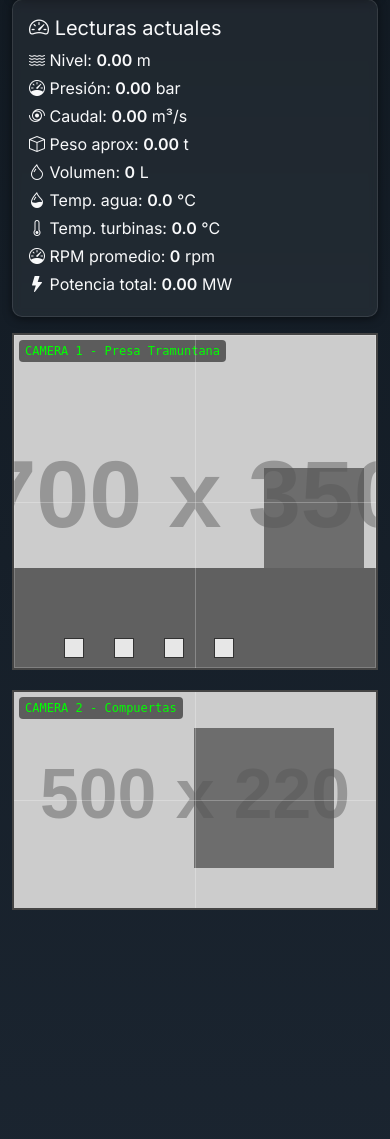
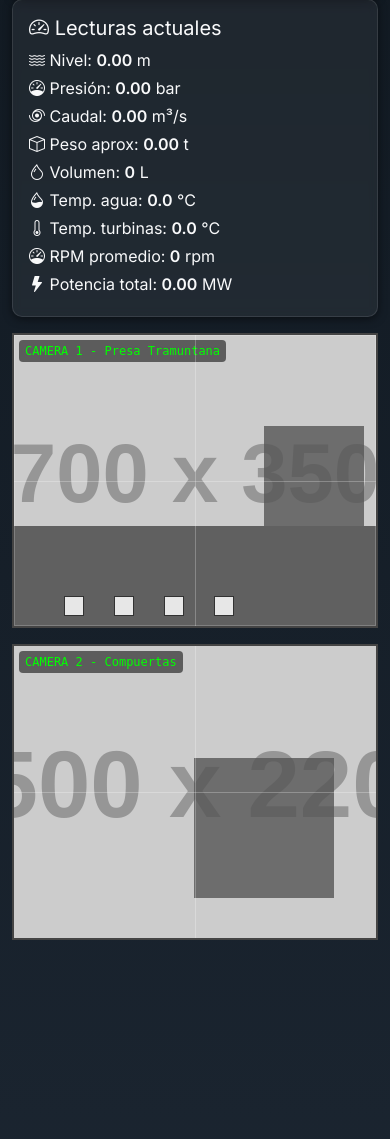
Before and after one commit to j0rd1s3rr4n0/HydroFlowConsole, a Flask app: template templates/dashboard.html in a window 390 px wide. Shown: the part 238-1377 px from the top of the page. Before the commit the page ends 1148 px from the top, so only its background shows below. Run offline with Flask 3, Linux system fonts and the light colour scheme; the template is opened without the code that fills it, so the values that code supplies are empty; grey boxes labelled with a size stand in for pictures from a placeholder-image service; some libraries are stand-ins or nearby versions.

Commit message:
Arrange main cameras in responsive row

```diff
--- a/templates/dashboard.html
+++ b/templates/dashboard.html
@@ -23,9 +23,7 @@
     #map {
       position: relative;
       width: 100%;
-      max-width: 700px;
-      height: 40vh;
-      margin: auto;
+      height: 35vh;
       border: 2px solid #444;
       background: #222 url('https://dummyimage.com/700x350/555/fff&text=Presa') no-repeat center/cover;
       color: #0f0;
@@ -33,9 +31,7 @@
     #gatecam {
       position: relative;
       width: 100%;
-      max-width: 500px;
-      height: 220px;
-      margin: 20px auto;
+      height: 35vh;
       border: 2px solid #444;
       background: #000 url('https://dummyimage.com/500x220/333/fff&text=Compuertas') no-repeat center/cover;
       color: #0f0;
@@ -174,6 +170,8 @@
       </div>
     </div>
   </div>
+  <div class="row mb-3">
+    <div class="col-md-6">
       <div id="map" class="mb-3">
         <div id="cam-overlay" class="cam-overlay">CAMERA 1 - Presa Tramuntana <span id="cam-time"></span></div>
         <div id="city">
@@ -192,7 +190,8 @@
         <div id="flood"></div>
         <div class="cam-cross"></div>
       </div>
-
+    </div>
+    <div class="col-md-6">
       <div id="gatecam" class="mb-3">
         <div id="cam2-overlay" class="cam-overlay">CAMERA 2 - Compuertas</div>
         <div id="dam2">
@@ -203,6 +202,8 @@
         </div>
         <div id="water2"></div>
         <div class="cam-cross"></div>
+      </div>
+    </div>
   </div>
 
   <div class="camera-grid my-3">
```
Lines whose indentation alone changed are shown as unchanged.
